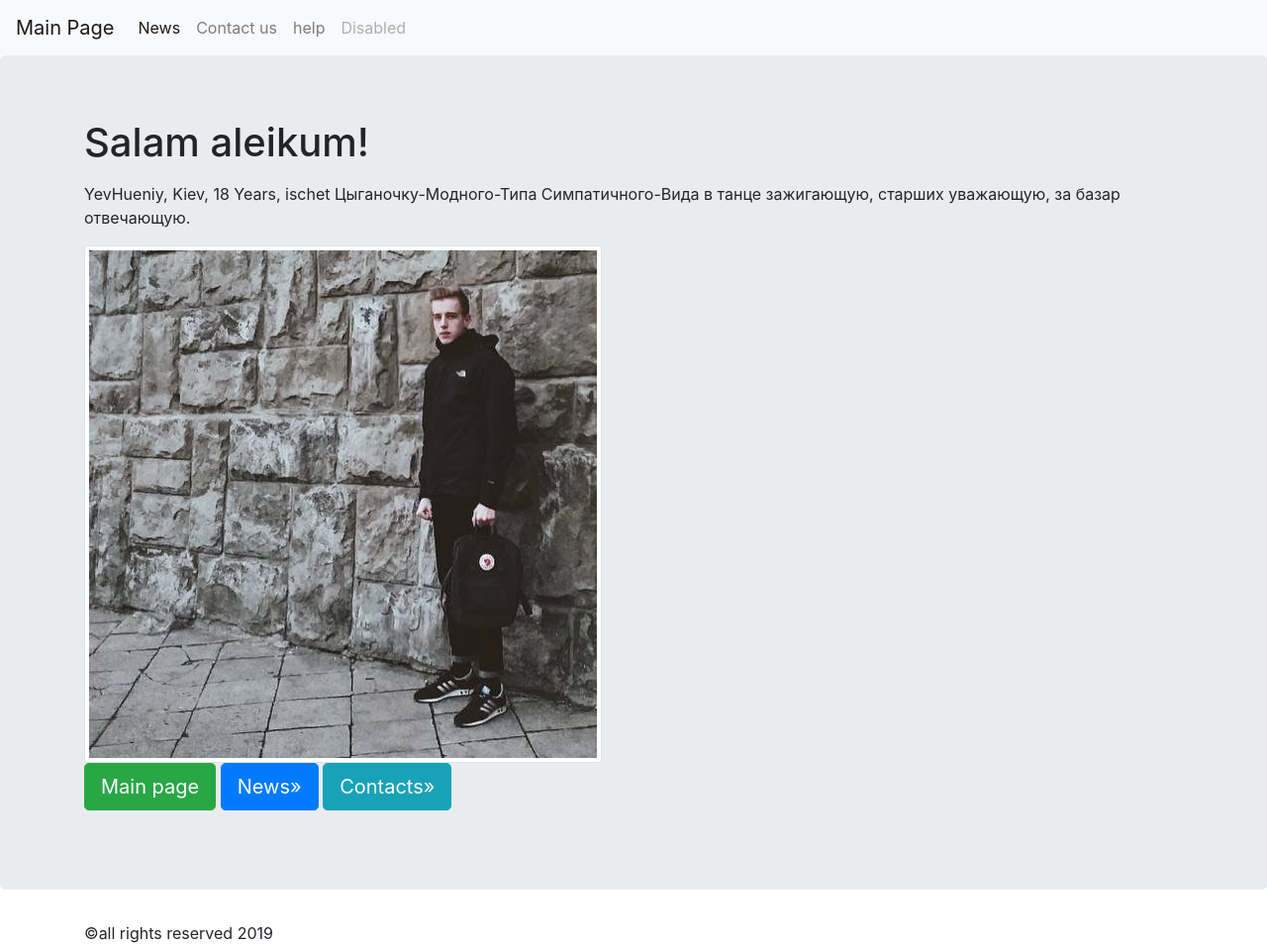
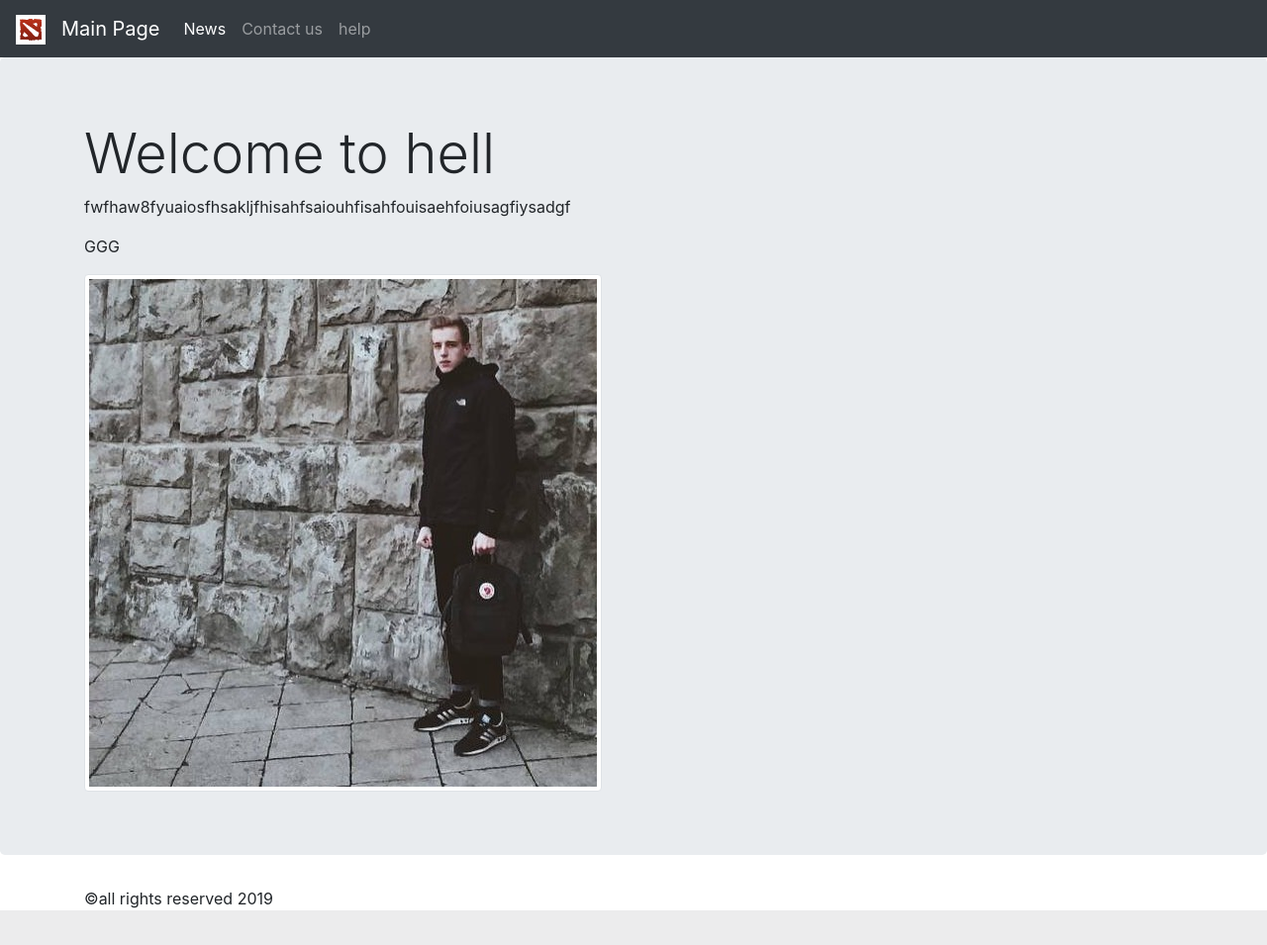
Before and after one commit to maxshtun999/Django-the-first, a Django app: page / in a window 1280 px wide. Shown: the whole page at 99% size. After the commit the page ends 920 px from the top, so only its background shows below. Run offline with Django 3.2, Linux system fonts and the light colour scheme; some libraries are stand-ins or nearby versions.

Commit message:
Жека работать

```diff
--- a/mainApp/templates/homePage.html
+++ b/mainApp/templates/homePage.html
@@ -3,7 +3,7 @@
 {% extends "wrapper.html" %}
 
 {% block content %}
-    <p></p>
+    <p>fwfhaw8fyuaiosfhsakljfhisahfsaiouhfisahfouisaehfoiusagfiysadgf</p>
 
     {% include "includes/some_html.html" %}
 
--- a/mainApp/templates/includes/some_html.html
+++ b/mainApp/templates/includes/some_html.html
@@ -1,7 +1,5 @@
 {% block content %}
-    <p>YevHueniy, Kiev, 18 Years, ischet Цыганочку-Модного-Типа
-        Симпатичного-Вида
-        в танце зажигающую, старших уважающую, за базар отвечающую.</p>
+    <p>GGG</p>
 
 
 {% endblock %}
--- a/mainApp/templates/wrapper.html
+++ b/mainApp/templates/wrapper.html
@@ -4,14 +4,18 @@
     <meta charset="UTF-8">
     <meta name="viewport" content="width=device-width, initial-scale=1.0">
     <meta http-equiv="x-ua-compatible" content="ie=edge">
-    <title>За орду</title>
+    <title>To hell and back</title>
     {% load staticfiles %}
     <link rel="stylesheet" href="{% static 'css/bootstrap.min.css' %}"
           type="text/css">
 </head>
 <body>
-<nav class="navbar navbar-expand-lg navbar-light bg-light">
-    <a class="navbar-brand" href="#">Main Page</a>
+<nav class="navbar navbar-expand-lg navbar navbar-dark bg-dark">
+    <a class="navbar-brand" href="">
+        <img src="../../static/mainAppIMG/doto.jpg"
+             width="30" height="30" alt="">
+    </a>
+    <a class="navbar-brand " href="/">Main Page</a>
     <button class="navbar-toggler" type="button" data-toggle="collapse"
             data-target="#navbarNav" aria-controls="navbarNav"
             aria-expanded="false" aria-label="Toggle navigation">
@@ -20,33 +24,25 @@
     <div class="collapse navbar-collapse" id="navbarNav">
         <ul class="navbar-nav">
             <li class="nav-item active">
-                <a class="nav-link" href="#">News <span class="sr-only">(current)</span></a>
+                <a class="nav-link" href="news">News
+                    <span class="sr-only">(current)</span></a>
             </li>
             <li class="nav-item">
-                <a class="nav-link" href="#">Contact us</a>
+                <a class="nav-link" href="contacts">Contact us</a>
             </li>
             <li class="nav-item">
-                <a class="nav-link" href="#">help</a>
-            </li>
-            <li class="nav-item">
-                <a class="nav-link disabled" href="#">Disabled</a>
+                <a class="nav-link" href="help">help</a>
             </li>
         </ul>
     </div>
 </nav>
 <div class="jumbotron">
     <div class="container">
-        <h1>Salam aleikum!</h1>
+        <h1 class="display-4">Welcome to hell</h1>
         {% block content %}
         {% endblock %}
         <img src="{% static 'mainAppIMG/animeboi.jpg' %}" class="img-thumbnail"
         <hr>
-        <p>
-            <a href="/" class="btn btn-success btn-lg">Main page</a>
-            <a href="/news" class="btn btn-primary btn-lg">News&raquo;</a>
-            <a href="/contact" class="btn btn-info btn-lg"
-            >Contacts&raquo;</a>
-        </p>
     </div>
 </div>
 <div class="container">
--- a/mainApp/urls.py
+++ b/mainApp/urls.py
@@ -5,6 +5,10 @@ from . import views
 urlpatterns = [
     url(r'^$', views.index, name='index'),
 
-    url(r'^eng/$', views.contact, name='eng'),
+    # url(r'^contact/$', include('contact.urls')),
+
+    # url(r'^news/$', include('news.urls')),
+
+    # url(r'^help/$', include('help.urls')),
 ]
 #    include('mainApp.urls')
--- a/mainApp/views.py
+++ b/mainApp/views.py
@@ -3,8 +3,3 @@ from django.shortcuts import render
 
 def index(request):
     return render(request, 'homePage.html')
-
-
-def contact(request):
-    return render(request, 'basic.html', {'values': ['Any questions???'
-                                                     ' call 911 they will help, or pUGShOLE123@GMAIL.COM ']})
```
Also changed, not shown: static/mainAppIMG/doto.jpg (added), static/mainAppIMG/eu.jpg (added).
